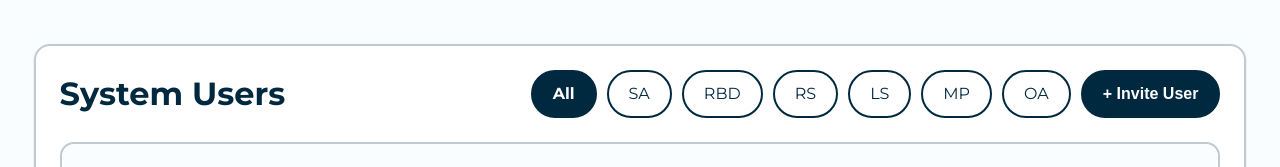
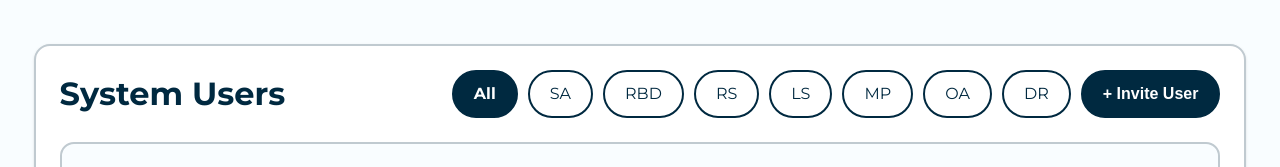
Before and after one commit to RanFrosh/CSSWENG-Blood-Digitalization, a Next.js app in the folder sweng/: page /sa/management/users in a window 1280 px wide. Shown: the part 226-393 px from the top of the page. Built offline with nearby package versions, Linux system fonts and the light colour scheme; no server answers.

Commit message:
Add donor option to user role selection

```diff
--- a/sweng/app/sa/management/users/page.tsx
+++ b/sweng/app/sa/management/users/page.tsx
@@ -71,6 +71,7 @@ export default function SAUsersPage() {
         { value: "lab_staff", label: "LS" },
         { value: "med_prof", label: "MP" },
         { value: "onsite_admin", label: "OA" },
+        { value: "donor", label: "DR" },
     ];
 
     const sortOptions: SortOption[] = [
```
